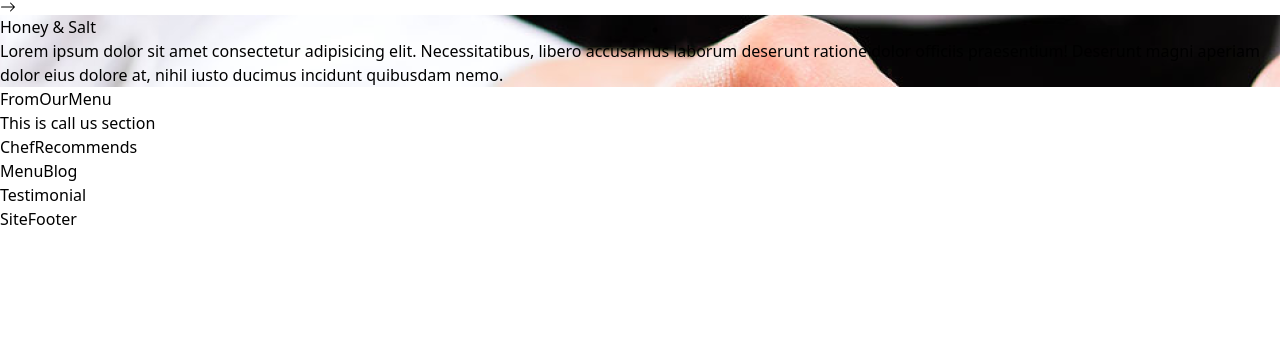
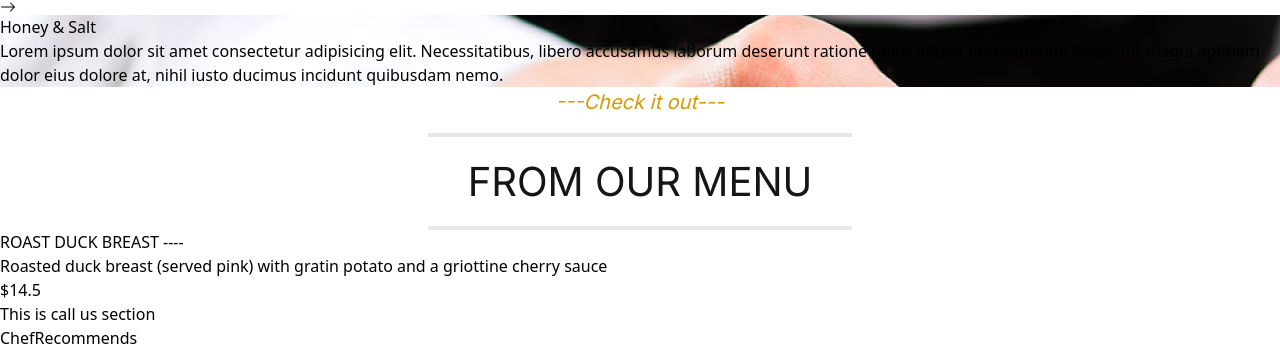
Before and after one commit to Emoncr/Bistro-Boss, a Next.js app: page / in a window 1280 px wide. Shown: the part 1412-1764 px from the top of the page. Before the commit the page ends 1643 px from the top, so only its background shows below. Built offline with nearby package versions, Linux system fonts and the light colour scheme.

Commit message:
created menuItem card moblie

```diff
--- a/src/Components/FromOurMenu.jsx
+++ b/src/Components/FromOurMenu.jsx
@@ -1,8 +1,22 @@
-import React from 'react'
+import MenuItem from "./MenuItem"
 
 const FromOurMenu = () => {
   return (
-    <div>FromOurMenu</div>
+    <section className="pt-12 pb-16  sm:pt-90 sm:pb-130" >
+      <div className="container">
+        <div className="heading_container">
+          <p className='tiny_heading'>---Check it out---</p>
+          <div className='divider_1'></div>
+          <h2 className='heading'>FROM OUR MENU</h2>
+          <div className='divider_2 '></div>
+        </div>
+
+        <div className="menu_container mt-8 sm:mt-12">
+          <MenuItem />
+        </div>
+
+      </div>
+    </section>
   )
 }
 
--- /dev/null
+++ b/src/Components/MenuItem.jsx
@@ -0,0 +1,22 @@
+
+const MenuItem = () => {
+    return (
+        <div className="item_container flex flex-row items-start gap-1 justify-between">
+            <div className="heading_container flex flex-row items-start gap-1 ">
+                <div className='bg-[#D9D9D9] h-9 w-9 border-none rounded-r-[200px] rounded-bl-[200px]'>
+                </div>
+                <div className="max-w-[200px]">
+                    <p className="text-sm text-brandDark font-cinzel font-semibold truncate">ROAST DUCK BREAST ----</p>
+                    <p className="text-[10px] text-[#737373] font-inter font-normal truncate">
+                        Roasted duck breast (served pink) with gratin potato and a griottine cherry sauce
+                    </p>
+                </div>
+            </div>
+            <div>
+                <p className="text-[#BB8506] text-sm font-inter font-medium">$14.5</p>
+            </div>
+        </div>
+    )
+}
+
+export default MenuItem
--- a/tailwind.config.js
+++ b/tailwind.config.js
@@ -16,6 +16,7 @@ module.exports = {
       "5xl": "3.052rem",
       40: ["40px", "normal"],
       45: ["45px", "normal"],
+
     },
     extend: {
       padding: {
@@ -23,7 +24,9 @@ module.exports = {
         50: "50px",
         15: "60px",
         70: "70px",
+        90:"90px",
         120: "120px",
+        130:"130px"
       },
       margin: {
         30: "30px",
```
